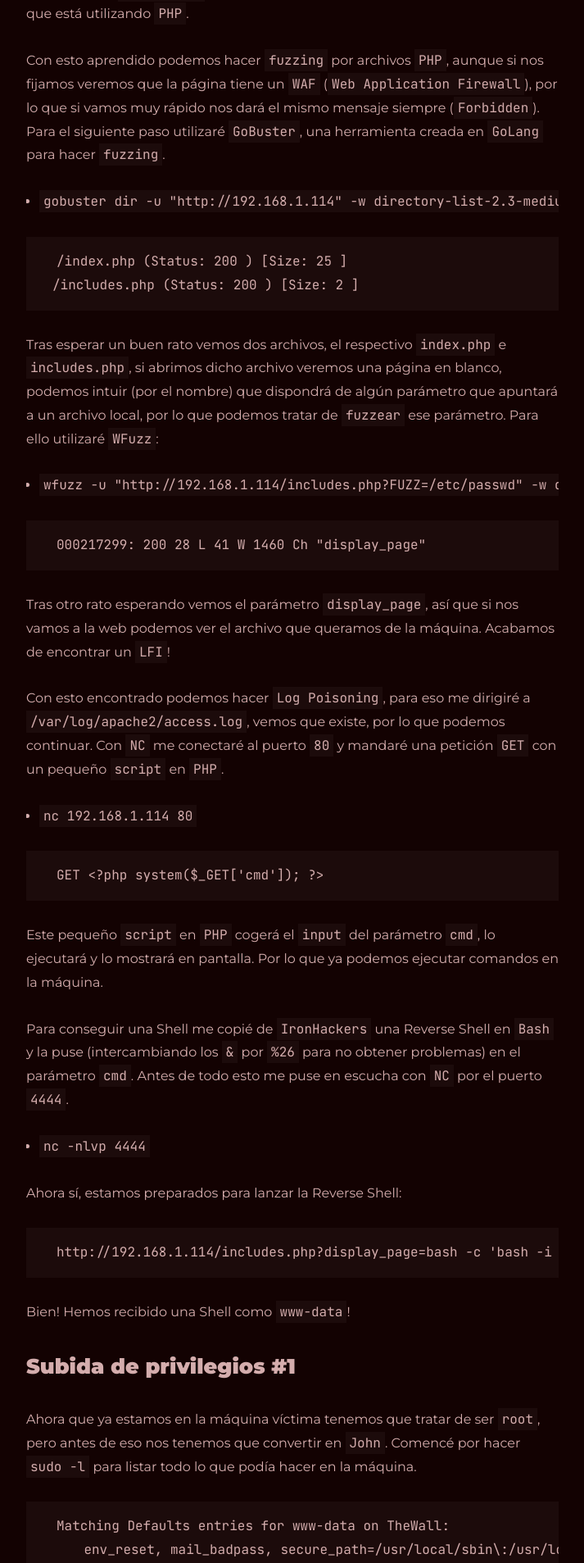
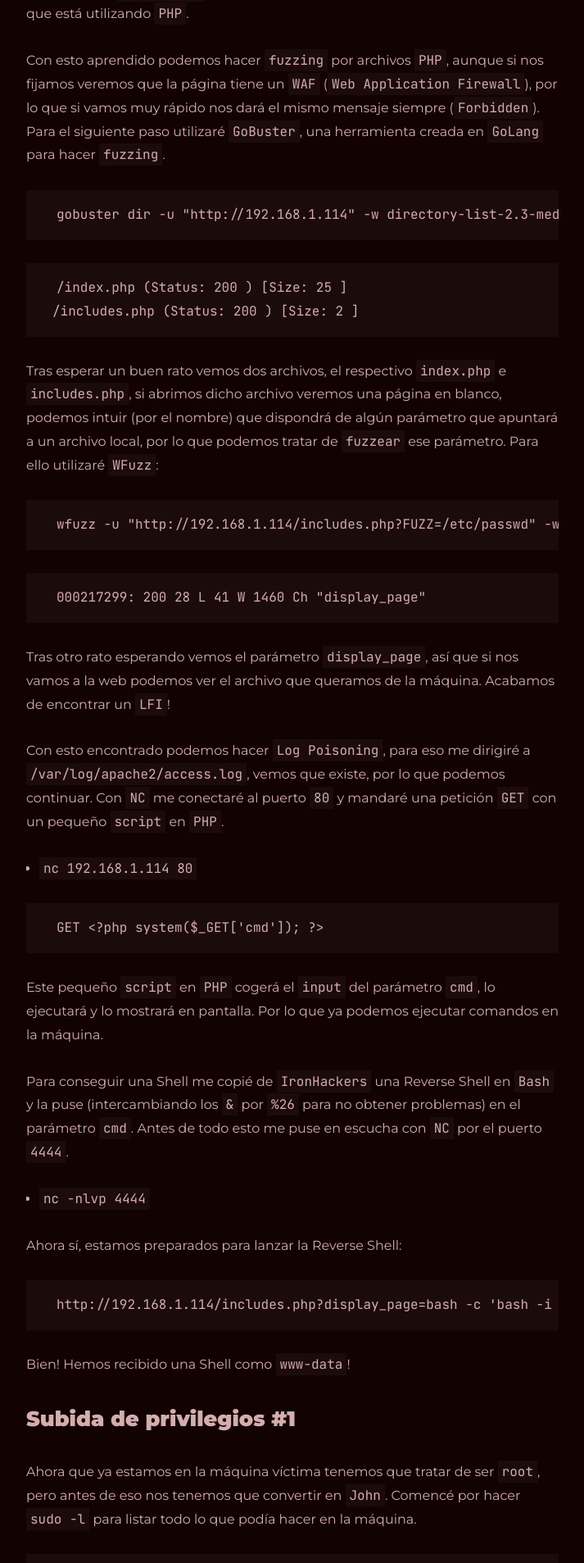
Before and after one commit to BlackCage/BlackCage.github.io, a Jekyll site: the page built from all_collections/_posts/2022-11-27-thewall-hmv.md, in a window 1280 px wide. Shown: the part 1054-2961 px from the top of the page at 82% size, without its empty margins (283-996 px from the left). Built offline with Jekyll 4.4.1, drawn with Linux system fonts in a browser that asks for light colours.

````diff
--- a/all_collections/_posts/2022-11-27-thewall-hmv.md
+++ b/all_collections/_posts/2022-11-27-thewall-hmv.md
@@ -22,7 +22,9 @@ Si miramos la página veremos que sólo pone un `Hello World!` en grande, por lo
 
 Con esto aprendido podemos hacer `fuzzing` por archivos `PHP`, aunque si nos fijamos veremos que la página tiene un `WAF` (`Web Application Firewall`), por lo que si vamos muy rápido nos dará el mismo mensaje siempre (`Forbidden`). Para el siguiente paso utilizaré `GoBuster`, una herramienta creada en `GoLang` para hacer `fuzzing`.
 
-- `gobuster dir -u "http://192.168.1.114" -w directory-list-2.3-medium.txt -x php - -delay 1s -t 1 --b 403,404`
+```
+gobuster dir -u "http://192.168.1.114" -w directory-list-2.3-medium.txt -x php - -delay 1s -t 1 --b 403,404
+```
 
 ```
 /index.php (Status: 200 ) [Size: 25 ]
@@ -31,7 +33,9 @@ Con esto aprendido podemos hacer `fuzzing` por archivos `PHP`, aunque si nos fij
 
 Tras esperar un buen rato vemos dos archivos, el respectivo `index.php` e `includes.php`, si abrimos dicho archivo veremos una página en blanco, podemos intuir (por el nombre) que dispondrá de algún parámetro que apuntará a un archivo local, por lo que podemos tratar de `fuzzear` ese parámetro. Para ello utilizaré `WFuzz`:
 
-- `wfuzz -u "http://192.168.1.114/includes.php?FUZZ=/etc/passwd" -w directory-list-2.3-medium.txt --hc=404 --hh=2 -t 200`
+```
+wfuzz -u "http://192.168.1.114/includes.php?FUZZ=/etc/passwd" -w directory-list-2.3-medium.txt --hc=404 --hh=2 -t 200
+```
 
 ```
 000217299: 200 28 L 41 W 1460 Ch "display_page"
@@ -75,7 +79,9 @@ Vemos que puedo ejecutar como `John` una herramienta llamada `ExifTool`. Si nos
 
 Con esto hecho seguí las instrucciones de [`GTFObins`](https://gtfobins.github.io/gtfobins/exiftool/#sudo), quedándome así la instrucción:
 
-- `sudo -u john /usr/bin/exiftool -filename=/home/john/.ssh/authorized_keys /tmp/id_rsa.pub`
+```
+sudo -u john /usr/bin/exiftool -filename=/home/john/.ssh/authorized_keys /tmp/id_rsa.pub
+```
 
 Esto ha hecho que copiemos nuestra `id_rsa` pública en un archivo llamado `authorized_keys`, el
 cual al estar ahí nuestra llave podemos conectarnos como `John` sin proporcionar contraseña.
````
